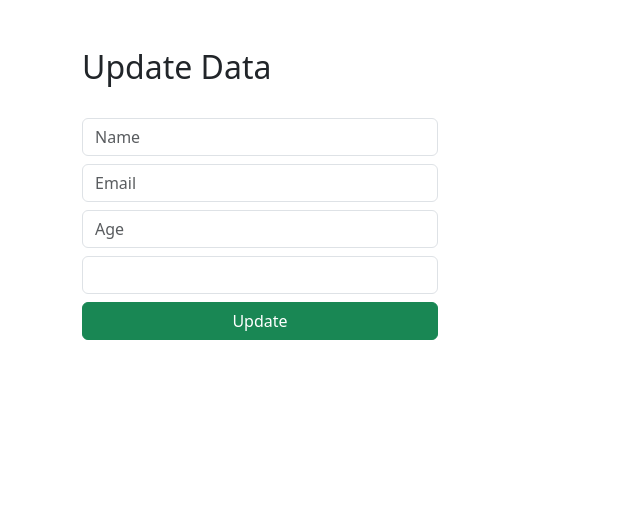
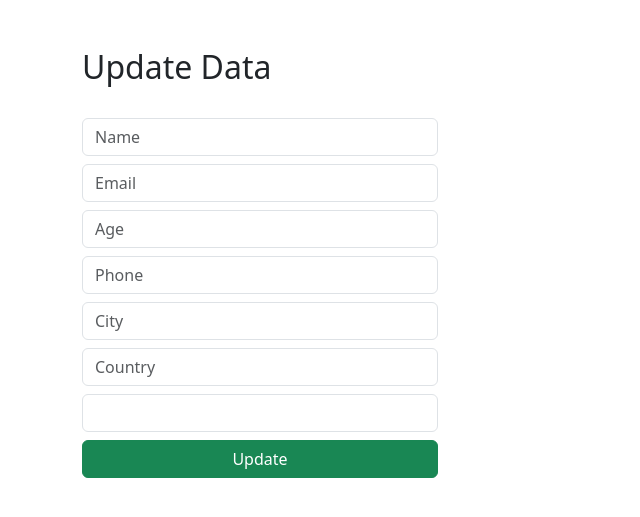
Before and after one commit to Davinchi-x7/django-database, a Django app: page /edit/ in a window 1280 px wide. Shown: the part 56-573 px from the top of the page, without its empty margins (0-640 px from the left). Run offline with Django 4.2, Linux system fonts and the light colour scheme.

Commit message:
modified some records

```diff
--- a/djangoreg/models.py
+++ b/djangoreg/models.py
@@ -11,5 +11,7 @@ class Student(models.Model):
     city = models.CharField(max_length=50, blank=True, null=False)
     country = models.CharField(max_length=50, blank=True, null=False)
 
+
+
 def __str__(self):
     return self.name
--- a/djangoreg/urls.py
+++ b/djangoreg/urls.py
@@ -23,5 +23,8 @@ urlpatterns = [
     path('edit/', views.edit_page, name='edit'),
     path('login/', views.login_page, name='edit'),
     path('signup/', views.signup, name='edit'),
-    path('insert', views.InsertData, name='insert')
+    path('insert', views.InsertData, name='insert'),
+    path('delete/<id>', views.deleteData, name='delete_data'),
+    path('update/<id>', views.UpdateData, name='update_data')
+
 ]
--- a/djangoreg/views.py
+++ b/djangoreg/views.py
@@ -2,6 +2,7 @@ from django.shortcuts import render, redirect
 from django.contrib.auth.forms import UserCreationForm
 from django.contrib import messages
 from .models import Student
+
 
 
 def index_page(request):
@@ -9,14 +10,18 @@ def index_page(request):
     context = {'data': data}
     return render(request, 'index.html', context)
 
+
 def edit_page(request):
     return render(request, 'edit.html')
+
 
 def login_page(request):
     return render(request, 'login.html')
 
+
 def signup(request):
     return render(request, 'signup.html')
+
 
 def InsertData(request):
     if request.method == "POST":
@@ -33,3 +38,38 @@ def InsertData(request):
         return redirect("/")
 
     return render(request, "index.html")
+
+
+def deleteData(request, id):
+    d = Student.objects.get(id=id)
+    d.delete()
+    return redirect("/")
+
+    return render(request, "index.html")
+
+
+def UpdateData(request, id):
+    if request.method == "POST":
+        name = request.POST.get('name')
+        email = request.POST.get('email')
+        age = request.POST.get('age')
+        gender = request.POST.get('gender')
+        phone = request.POST.get('phone')
+        city = request.POST.get('city')
+        country = request.POST.get('country')
+
+        update = Student.objects.get(id=id)
+        update.name = name
+        update.email = email
+        update.age = age
+        update.gender = gender
+        update.phone = phone
+        update.city = city
+        update.country = country
+
+        update.save()
+        return redirect("/")
+
+    d = Student.objects.get(id=id)
+    context = {"d": d}
+    return render(request, "edit.html", context)
--- a/templates/edit.html
+++ b/templates/edit.html
@@ -21,7 +21,8 @@
                 <h2>Update Data</h2>
                 <br>
 
-                <form action="/update/{{d.id}}" method="post">{% csrf_token %}
+                <form action="/update/{{d.id}}" method="post">
+                    {% csrf_token %}
 
                     <div class="form-group">
                         <input type="text" class="form-control" placeholder="Name" name="name" value="{{d.name}}" required>
@@ -33,6 +34,19 @@
 
                     <div class="form-group">
                         <input type="number" class="form-control  mt-2" placeholder="Age" name="age" value="{{d.age}}" required>
+
+                    </div>
+
+                    <div class="form-group">
+                        <input type="number" class="form-control  mt-2" placeholder="Phone" name="phone" value="{{d.phone}}" required>
+
+                    </div>
+                    <div class="form-group">
+                        <input type="text" class="form-control  mt-2" placeholder="City" name="city" value="{{d.city}}" required>
+
+                    </div>
+                    <div class="form-group">
+                        <input type="text" class="form-control  mt-2" placeholder="Country" name="country" value="{{d.country}}" required>
 
                     </div>
 
--- a/templates/index.html
+++ b/templates/index.html
@@ -3,7 +3,7 @@
   <head>
     <meta charset="utf-8">
     <meta name="viewport" content="width=device-width, initial-scale=1">
-    <title>Emobilis</title>
+    <title>Register Today</title>
   </head>
   <body>
 
```
Also changed, not shown: db.sqlite3.
